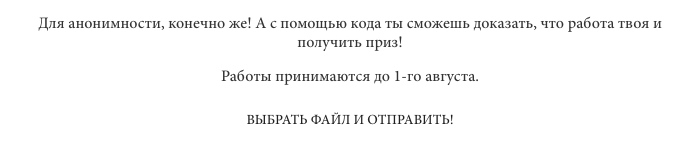
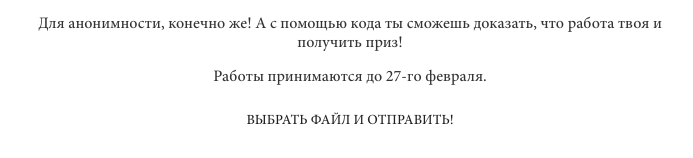
Before and after one commit to TimofeyKorzh/konkurs, a React (Create React App) app: page / in a window 1280 px wide. Shown: the part 612-770 px from the top of the page, without its empty margins (290-983 px from the left). Built offline with nearby package versions, Linux system fonts and the light colour scheme.

Commit message:
konkues 2nd edition base

```diff
--- a/src/App.js
+++ b/src/App.js
@@ -103,7 +103,7 @@ function App() {
        <p>Привет, друг! Здесь ты сможешь отправить свою работу на конкурс и получить код!</p>
        <p>Зачем всё так усложнять?</p>
        <p>Для анонимности, конечно же! А с помощью кода ты сможешь доказать, что работа твоя и получить приз!</p>
-       <p>Работы принимаются до 1-го августа.</p>
+       <p>Работы принимаются до 27-го февраля.</p>
 
 
 
```
Also changed, not shown: 1 other file (tests, documents, lock files or other folders).
